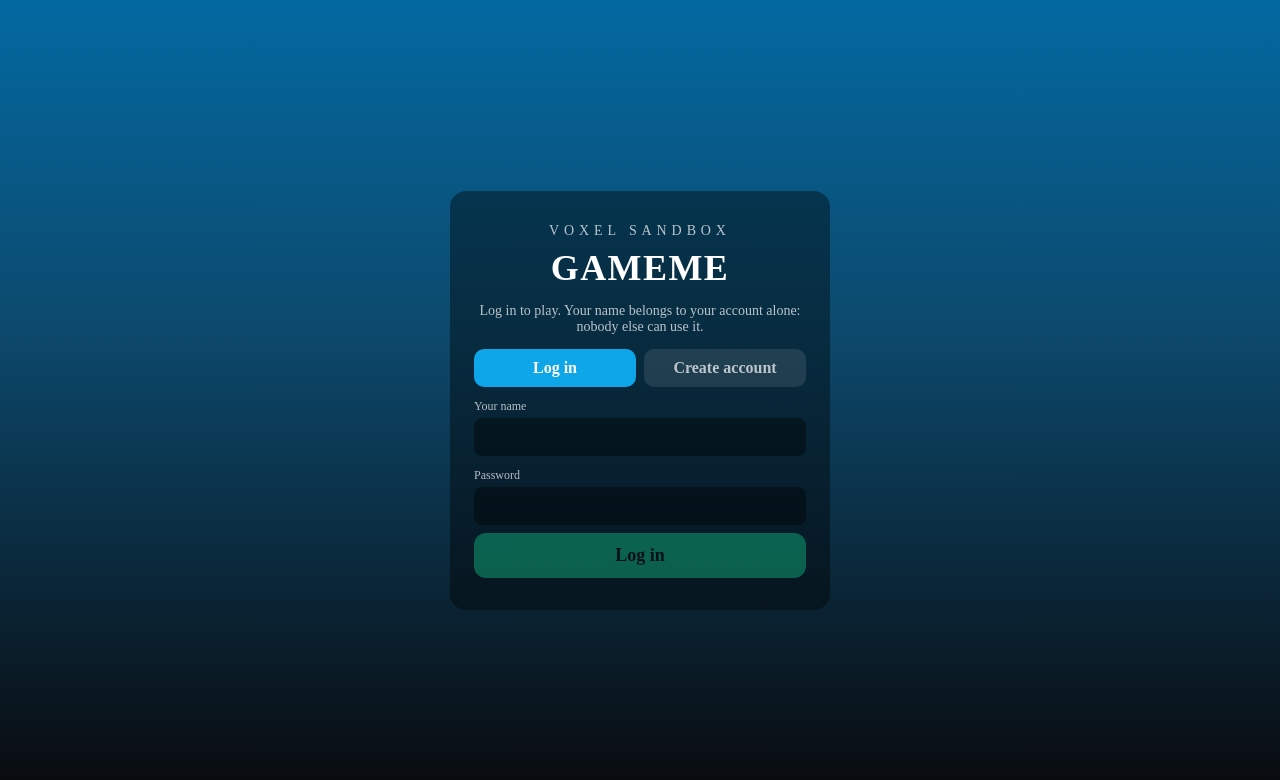
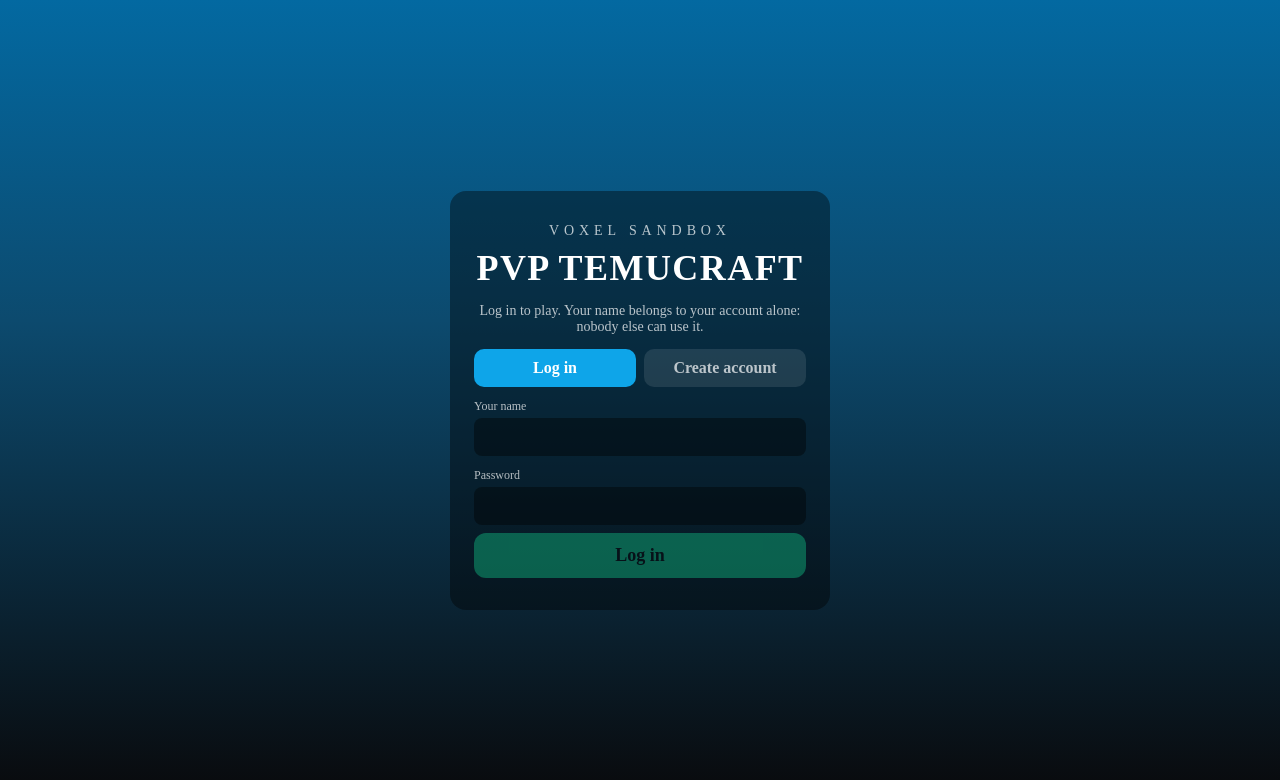
Before and after one commit to daveishotk6-sudo/PvP-Temucraft, a React (Vite) app in the folder client/: page / in a window 1280 px wide. Shown: the top 780 px of the page. Built offline with nearby package versions, Linux system fonts and the light colour scheme; no server answers.

Commit message:
Name the game PvP Temucraft

```diff
--- a/client/index.html
+++ b/client/index.html
@@ -3,7 +3,7 @@
   <head>
     <meta charset="UTF-8" />
     <meta name="viewport" content="width=device-width, initial-scale=1, maximum-scale=1, user-scalable=no, viewport-fit=cover" />
-    <title>Gameme</title>
+    <title>PvP Temucraft</title>
   </head>
   <body>
     <div id="root"></div>
--- a/client/package.json
+++ b/client/package.json
@@ -1,5 +1,5 @@
 {
-  "name": "gameme-client",
+  "name": "pvp-temucraft-client",
   "private": true,
   "type": "module",
   "scripts": {
--- a/client/public/reset.html
+++ b/client/public/reset.html
@@ -21,7 +21,7 @@
   <div class="card">
     <h1>World reset</h1>
     <p id="status">Working…</p>
-    <button type="button" onclick="location.href='/'">Back to Gameme</button>
+    <button type="button" onclick="location.href='/'">Back to PvP Temucraft</button>
   </div>
   <script>
 (function () {
--- a/client/src/game/VoxelView.tsx
+++ b/client/src/game/VoxelView.tsx
@@ -170,7 +170,7 @@ export default function VoxelView({ seed, room, name, onExit }: Props) {
 
       <div className="topbar">
         <div className="badge">
-          Gameme · {online} online{status ? ` · ${status}` : ""}
+          PvP Temucraft · {online} online{status ? ` · ${status}` : ""}
           {hud ? ` · ${hud.pos[0]}, ${hud.pos[1]}, ${hud.pos[2]}` : ""}
           {hud?.target ? ` · ${hud.target}` : ""}
         </div>
--- a/client/src/main.tsx
+++ b/client/src/main.tsx
@@ -48,7 +48,7 @@ function ResetWorld({ room }: { room: string }) {
         <h1>{err ? "Error" : "Done"}</h1>
         <p className={err ? "err" : undefined}>{msg}</p>
         <button type="button" className="play" onClick={() => { window.location.href = "/"; }}>
-          Back to Gameme
+          Back to PvP Temucraft
         </button>
         <p style={{ marginTop: 12, fontSize: 13 }}>
           Backup: <a href={`/reset.html?room=${encodeURIComponent(safeRoom(room))}`}>/reset.html?room={safeRoom(room)}</a>
@@ -169,7 +169,7 @@ function Home() {
     <main className="menu">
       <div className="card">
         <p className="kicker">VOXEL SANDBOX</p>
-        <h1>GAMEME</h1>
+        <h1>PVP TEMUCRAFT</h1>
 
         {phase === "checking" && <p>Checking your login…</p>}
 
--- a/package.json
+++ b/package.json
@@ -1,5 +1,5 @@
 {
-  "name": "gameme",
+  "name": "pvp-temucraft",
   "version": "0.3.0",
   "private": true,
   "scripts": {
```
Also changed, not shown: 2 other files (tests, documents, lock files or other folders).
